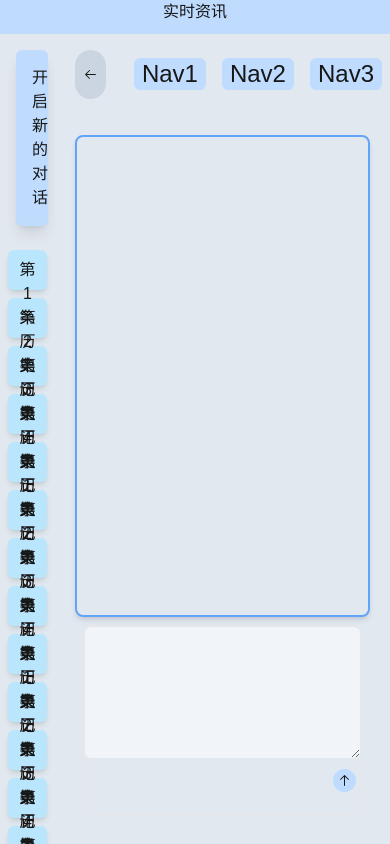
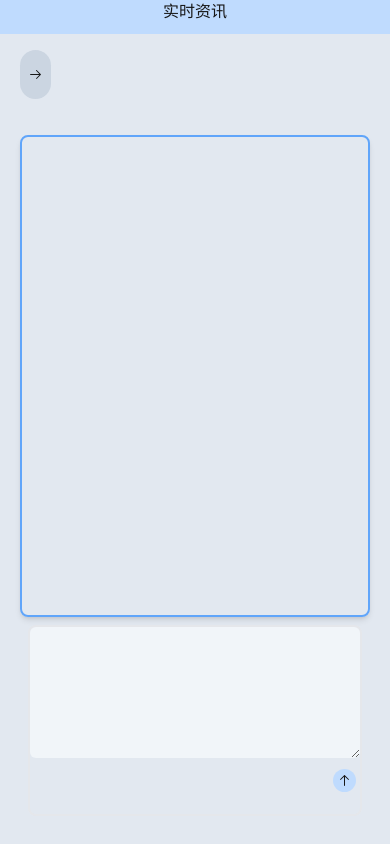
Before and after one commit to TwinklerG/finerseek, a Next.js app: page /app/chatbot in a window 390 px wide. Built offline with nearby package versions, Linux system fonts and the light colour scheme; a web font is replaced by a local one.

Commit message:
responsive design for mobile

```diff
--- a/app/app/chatbot/page.tsx
+++ b/app/app/chatbot/page.tsx
@@ -1,12 +1,15 @@
 "use client";
 
+import { useWindowSize } from "@/components/hooks/use-window-size";
 import { Messages } from "@/components/messages";
 import { Sidebar } from "@/components/sidebar";
 import { ArrowLeftIcon, ArrowRightIcon } from "@radix-ui/react-icons";
+import clsx from "clsx";
 import { Suspense, useState } from "react";
 
 export default function Page() {
-  const [hideSidebar, setHideSidebar] = useState(false);
+  const windowSize = useWindowSize();
+  const [hideSidebar, setHideSidebar] = useState(windowSize.width < 768);
   const [id, setId] = useState(-1);
 
   return (
@@ -14,9 +17,18 @@ export default function Page() {
       <div className="bg-blue-200 dark:bg-blue-600 h-[4vh] text-center">
         实时资讯
       </div>
-      <div className="h-[96vh] w-full flex">
-        <Sidebar hide={hideSidebar} id={id} setId={setId} />
-        <div className="bg-slate-200 dark:bg-gray-800 h-full relative flex flex-col w-full ">
+      <div className={clsx("h-[96vh] w-full flex relative")}>
+        <Sidebar
+          hide={hideSidebar}
+          setHide={setHideSidebar}
+          id={id}
+          setId={setId}
+        />
+        <div
+          className={clsx(
+            "bg-slate-200 dark:bg-gray-800 h-full relative flex flex-col w-full"
+          )}
+        >
           <div className="flex h-[10%]">
             <div
               className="bg-slate-300 hover:bg-slate-400 dark:bg-gray-900 dark:hover:bg-gray-950 hover:cursor-pointer my-4 mx-5 p-2 transition-all flex items-center justify-center rounded-full"
@@ -26,7 +38,12 @@ export default function Page() {
             >
               {hideSidebar ? <ArrowRightIcon /> : <ArrowLeftIcon />}
             </div>
-            <div className="text-2xl flex items-center justify-center w-full">
+            <div
+              className={clsx(
+                windowSize.width < 768 && "hidden",
+                "text-2xl flex items-center justify-center w-full"
+              )}
+            >
               {["Nav1", "Nav2", "Nav3"].map((navItem, index) => (
                 <div
                   key={index}
--- /dev/null
+++ b/components/hooks/use-window-size.ts
@@ -0,0 +1,27 @@
+import { useEffect, useState } from "react";
+
+export function useWindowSize() {
+  const [windowSize, setWindowSize] = useState<{
+    width: number;
+    height: number;
+  }>({
+    width: 414,
+    height: 896,
+  });
+
+  useEffect(() => {
+    function handleResize() {
+      setWindowSize({
+        width: window.innerWidth,
+        height: window.innerHeight,
+      });
+    }
+    // Add event listener
+    window.addEventListener("resize", handleResize);
+    // Call it right away so the state gets update with initial window size
+    handleResize();
+    return () => window.removeEventListener("resize", handleResize);
+  }, []);
+
+  return windowSize;
+}
--- a/components/sidebar.tsx
+++ b/components/sidebar.tsx
@@ -1,21 +1,30 @@
 import { historys } from "@/lib/placeholders-data";
 import clsx from "clsx";
 import { Dispatch, memo, SetStateAction } from "react";
+import { useWindowSize } from "./hooks/use-window-size";
 
 const PureSieBar = ({
   hide,
+  setHide,
   id,
   setId,
 }: {
   hide: boolean;
+  setHide: Dispatch<SetStateAction<boolean>>;
   id: number;
   setId: Dispatch<SetStateAction<number>>;
 }) => {
+  const windowSize = useWindowSize();
+
   return (
     <div
       className={clsx(
-        "bg-slate-200 dark:bg-gray-800 max-h-full transition-all duration-300 flex flex-col overflow-hidden",
-        hide ? "w-0" : "w-[25vw]"
+        "bg-slate-200 dark:bg-gray-800 max-h-full transition-all duration-300 flex flex-col",
+        hide
+          ? " w-0"
+          : windowSize.width < 768
+          ? "absolute w-full z-10 left-0 top-0"
+          : "w-[20%]"
       )}
     >
       <div className="w-full p-4">
@@ -23,6 +32,9 @@ const PureSieBar = ({
           className="bg-blue-200 hover:bg-blue-300 dark:bg-blue-700 dark:hover:bg-blue-800 shadow-lg hover:shadow-xl transition-all hover:translate-x-0.5 hover:translate-y-0.5 rounded-md p-4 hover:cursor-pointer text-center "
           onClick={() => {
             setId(-1);
+            if (windowSize.width < 768) {
+              setHide(true);
+            }
           }}
         >
           开启新的对话
@@ -33,16 +45,19 @@ const PureSieBar = ({
           id === index ? (
             <li
               key={index}
-              className="bg-sky-200 dark:bg-sky-800 rounded-md translate-x-0.5 translate-y-0.5 hover:cursor-pointer h-10 p-2 m-2 text-center shadow-md"
+              className="bg-sky-200 dark:bg-sky-800 rounded-md overflow-hidden translate-x-0.5 translate-y-0.5 hover:cursor-pointer h-10 p-2 m-2 text-center shadow-md"
             >
               {history}
             </li>
           ) : (
             <li
               key={index}
-              className="bg-sky-200 hover:bg-sky-300 dark:bg-sky-600 dark:hover:bg-sky-700  rounded-md shadow-md hover:translate-x-0.5 hover:translate-y-0.5 hover:cursor-pointer transition-all h-10 p-2 m-2 text-center"
+              className="bg-sky-200 hover:bg-sky-300 dark:bg-sky-600 overflow-hidden dark:hover:bg-sky-700  rounded-md shadow-md hover:translate-x-0.5 hover:translate-y-0.5 hover:cursor-pointer transition-all h-10 p-2 m-2 text-center"
               onClick={() => {
                 setId(index);
+                if (windowSize.width < 768) {
+                  setHide(true);
+                }
               }}
             >
               {history}
```
Also changed, not shown: 1 other file (tests, documents, lock files or other folders).
